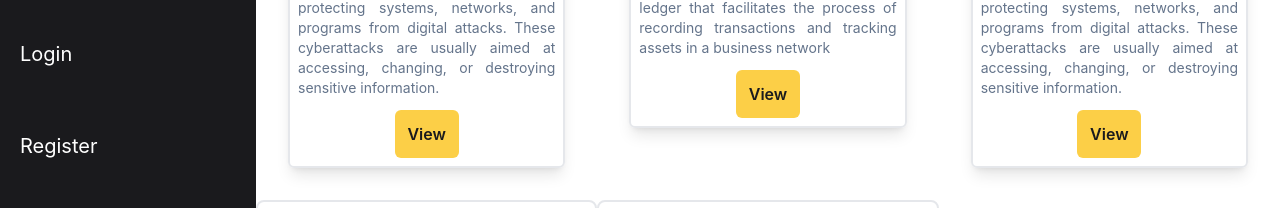
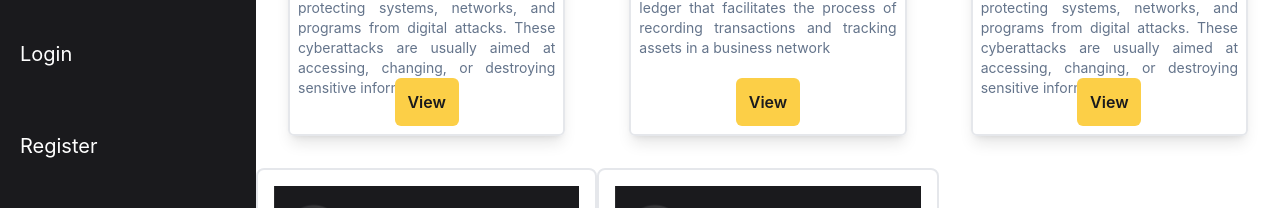
Before and after one commit to Tejas204/Blog-Website, a React (Create React App) app: page /blogs in a window 1280 px wide. Shown: the part 340-548 px from the top of the page. Built offline with nearby package versions, Linux system fonts and the light colour scheme.

Commit message:
Added styling to cards

```diff
--- a/src/Components/Blogs.js
+++ b/src/Components/Blogs.js
@@ -40,13 +40,13 @@ const Blogs = () => {
                     <p className='text-sm md:text-md font-bold'>
                       Cybersecurity: The great wall of online protection
                     </p>
-                    <p className='text-sm text-slate-500 text-justify'>
+                    <p className='text-sm text-slate-500 text-justify h-22 md:h-28 lg:h-20'>
                       Cybersecurity is the practice of protecting systems, networks, and programs from digital attacks.
                       These cyberattacks are usually aimed at accessing, changing, or destroying sensitive information.
                     </p>
 
                     {/* View button */}
-                    <div className='flex justify-center'>
+                    <div className='flex justify-center pt-2'>
                       <button className='p-2 md:p-3 bg-[#fccf47] text-[#1a1a1d] font-semibold w-[25%] rounded-md hover:ring-2 hover:ring-offset-2 hover:ring-[#fccf47] duration-150 ease-in-out'>
                         View
                       </button>
@@ -78,12 +78,12 @@ const Blogs = () => {
                     <p className='text-sm md:text-md font-bold'>
                       Cybersecurity: The great wall of online protection
                     </p>
-                    <p className='text-sm text-slate-500 text-justify h-20'>
+                    <p className='text-sm text-slate-500 text-justify h-22 md:h-28 lg:h-20'>
                       Blockchain is a shared, immutable ledger that facilitates the process of recording transactions and tracking assets in a business network
                     </p>
 
                     {/* View button */}
-                    <div className='flex justify-center'>
+                    <div className='flex justify-center pt-2'>
                       <button className='p-2 md:p-3 bg-[#fccf47] text-[#1a1a1d] font-semibold w-[25%] rounded-md hover:ring-2 hover:ring-offset-2 hover:ring-[#fccf47] duration-150 ease-in-out'>
                         View
                       </button>
@@ -115,13 +115,13 @@ const Blogs = () => {
                     <p className='text-sm md:text-md font-bold'>
                       Cybersecurity: The great wall of online protection
                     </p>
-                    <p className='text-sm text-slate-500 text-justify'>
+                    <p className='text-sm text-slate-500 text-justify h-22 md:h-28 lg:h-20'>
                       Cybersecurity is the practice of protecting systems, networks, and programs from digital attacks.
                       These cyberattacks are usually aimed at accessing, changing, or destroying sensitive information.
                     </p>
 
                     {/* View button */}
-                    <div className='flex justify-center'>
+                    <div className='flex justify-center pt-2'>
                       <button className='p-2 md:p-3 bg-[#fccf47] text-[#1a1a1d] font-semibold w-[25%] rounded-md hover:ring-2 hover:ring-offset-2 hover:ring-[#fccf47] duration-150 ease-in-out'>
                         View
                       </button>
```
